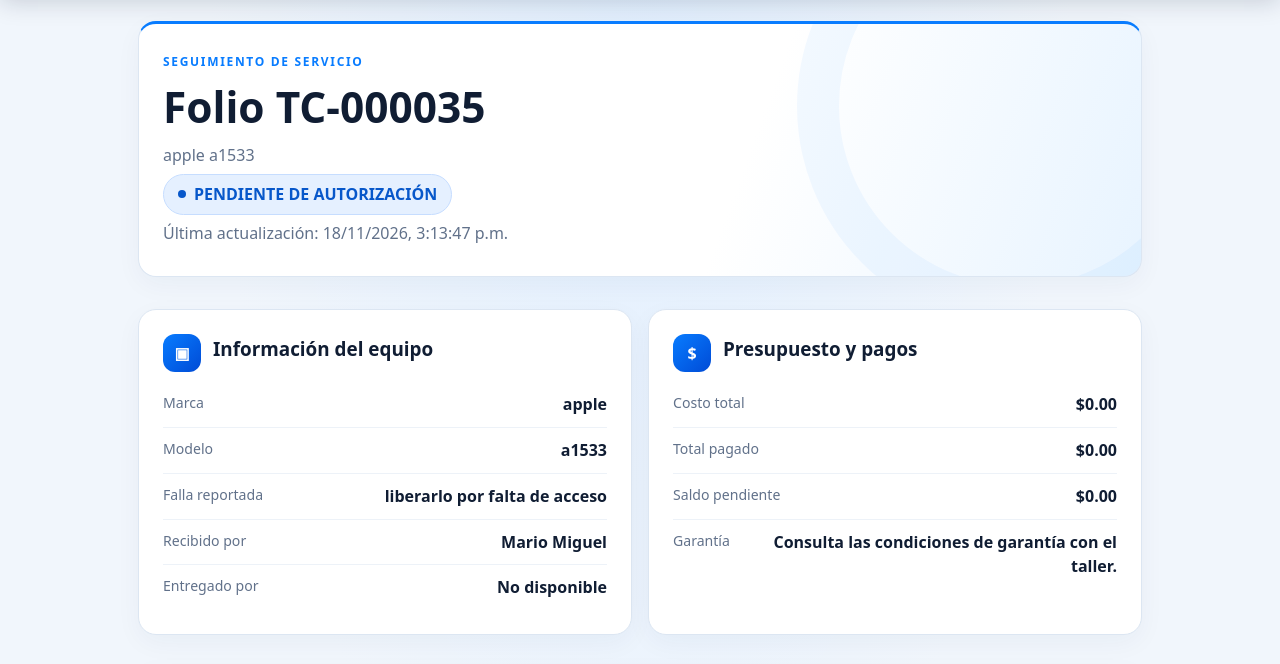
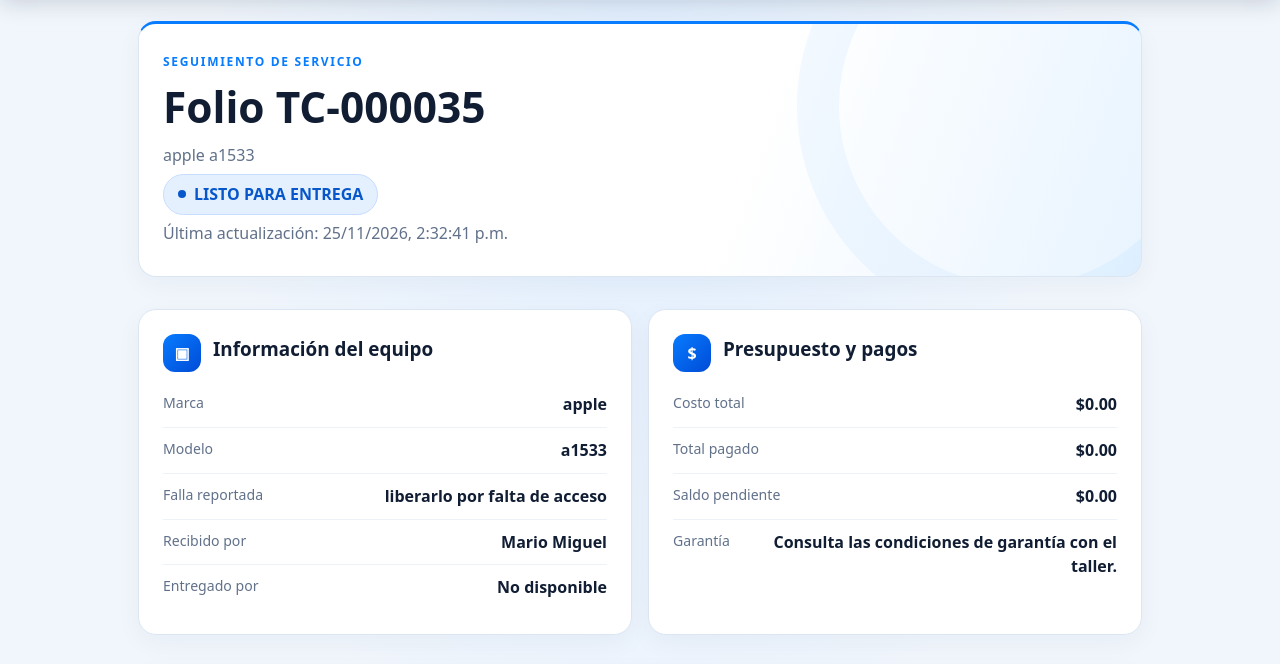
Before and after one commit to tcisolutions/Inicio, a plain HTML site: page clientes/ordenes/TC-000035.html in a window 1280 px wide. Shown: the part 100-764 px from the top of the page. Drawn offline with Linux system fonts and the light colour scheme.

Commit message:
Actualizar portal cliente TC-000035: TC-000035.html

```diff
--- a/clientes/ordenes/TC-000035.html
+++ b/clientes/ordenes/TC-000035.html
@@ -26,7 +26,7 @@ main{max-width:1040px;margin:26px auto;padding:0 18px}.card{background:white;bor
 <p class="notice">Esta página muestra únicamente información de seguimiento autorizada para consulta pública. No incluye datos personales ni información de desbloqueo.</p>
 <footer><img src="../../assets/technical-center-logo.png" alt="Technical Center"><div>Servicio técnico profesional · Seguimiento de tu reparación</div></footer></main>
 <script>
-const o={"folio":"TC-000035","marca":"apple","modelo":"a1533","falla":"liberarlo por falta de acceso","estado":"PENDIENTE DE AUTORIZACIÓN","costo":0.0,"totalPagado":0.0,"saldo":0.0,"garantiaDias":0,"fechaRecepcion":"2026-11-18T15:11:38.040861","fechaEntrega":null,"recibidoPor":"Mario Miguel","entregadoPor":"","actualizado":"2026-11-18T15:13:47.913603"};
+const o={"folio":"TC-000035","marca":"apple","modelo":"a1533","falla":"liberarlo por falta de acceso","estado":"LISTO PARA ENTREGA","costo":0.0,"totalPagado":0.0,"saldo":0.0,"garantiaDias":0,"fechaRecepcion":"2026-11-18T15:11:38.040861","fechaEntrega":null,"recibidoPor":"Mario Miguel","entregadoPor":"","actualizado":"2026-11-25T14:32:41.143712"};
 const el=id=>document.getElementById(id);
 const safe=v=>(v===null||v===undefined||String(v).trim()==='')?'No disponible':String(v);
 const money=v=>Number(v||0).toLocaleString('es-MX',{style:'currency',currency:'MXN'});
```
